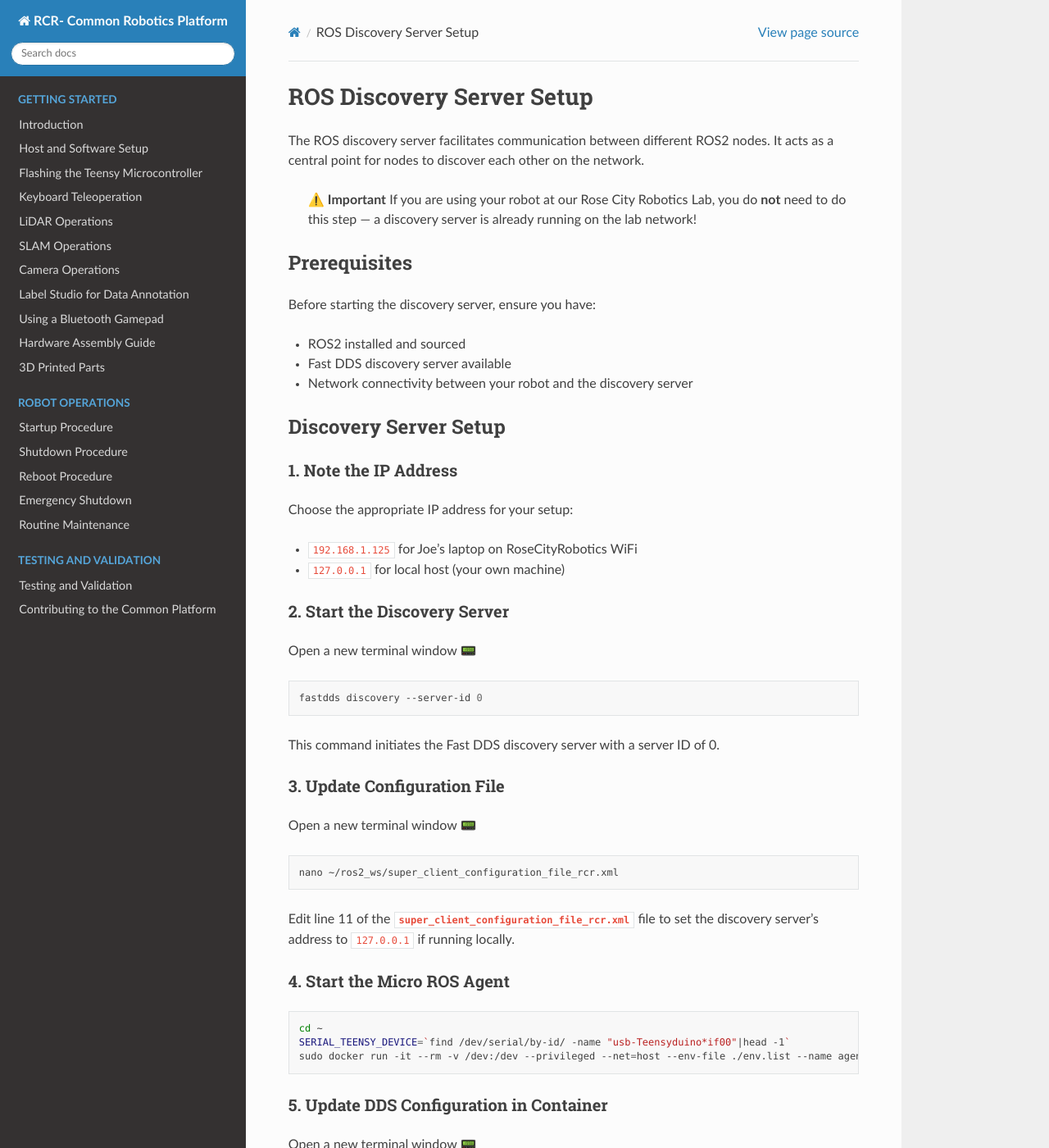
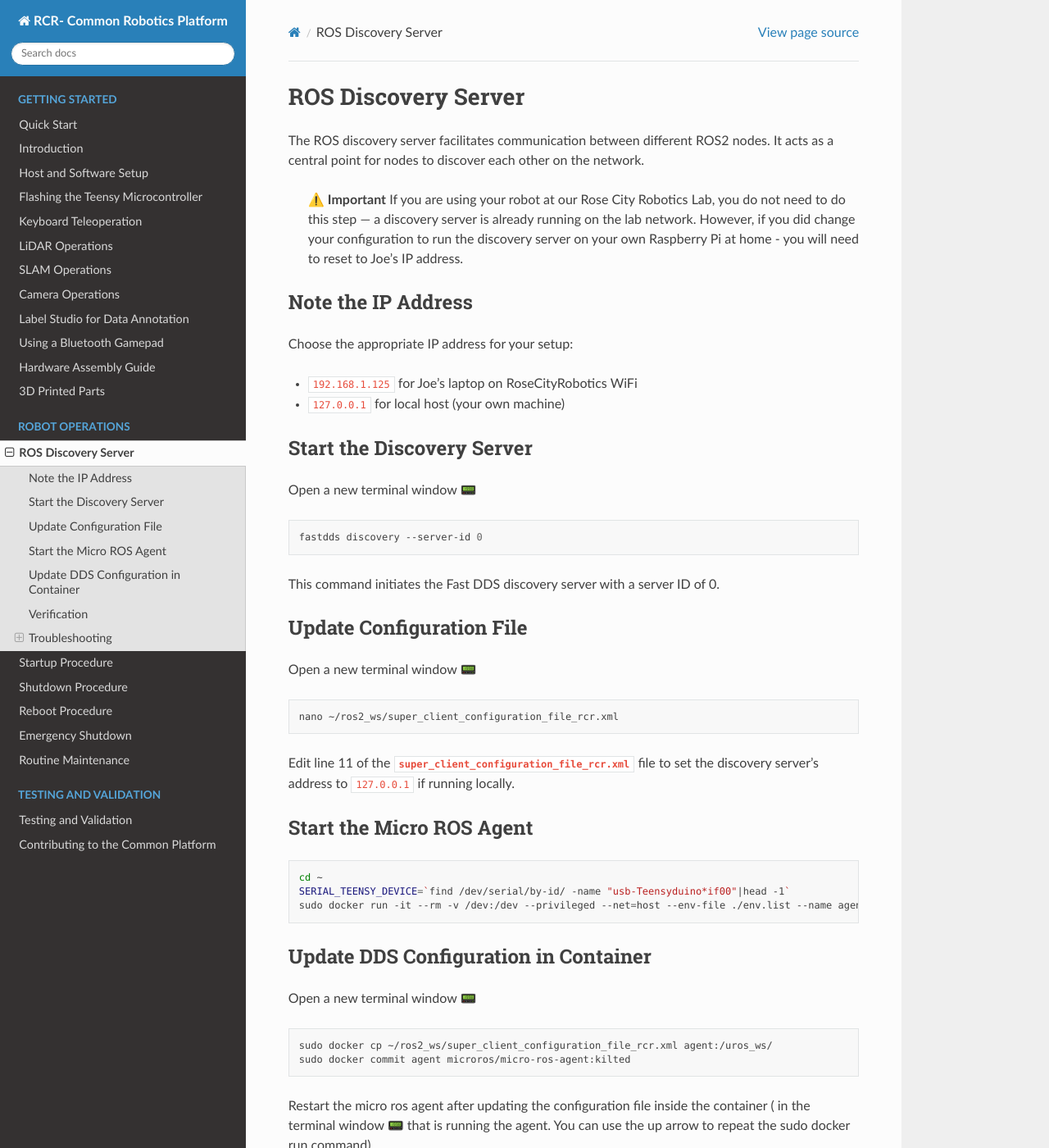
Before and after one commit to RoseCityRobotics/common_platform, a Sphinx documentation site: the page built from docs/source/operations/discovery_server.md, in a window 1280 px wide and 1400 px high. Shown: the whole window at 82% size. Built offline with Sphinx 7.4.7 and the Read the Docs theme 3.1.0, drawn with Linux system fonts in a browser that asks for light colours; pages that are not in the unit, such as notebooks, are missing from menus.

Commit message:
updating docs

````diff
--- a/docs/source/operations/discovery_server.md
+++ b/docs/source/operations/discovery_server.md
@@ -1,26 +1,17 @@
-# ROS Discovery Server Setup
+# ROS Discovery Server
 
 The ROS discovery server facilitates communication between different ROS2 nodes. It acts as a central point for nodes to discover each other on the network.
 
 > ⚠️ **Important**
-> If you are using your robot at our Rose City Robotics Lab, you do **not** need to do this step — a discovery server is already running on the lab network!
+> If you are using your robot at our Rose City Robotics Lab, you do not need to do this step — a discovery server is already running on the lab network. However, if you did change your configuration to run the discovery server on your own Raspberry Pi at home - you will need to reset to Joe's IP address.
 
-## Prerequisites
-
-Before starting the discovery server, ensure you have:
-- ROS2 installed and sourced
-- Fast DDS discovery server available
-- Network connectivity between your robot and the discovery server
-
-## Discovery Server Setup
-
-### 1. Note the IP Address
+## Note the IP Address
 
 Choose the appropriate IP address for your setup:
 - `192.168.1.125` for Joe's laptop on RoseCityRobotics WiFi
 - `127.0.0.1` for local host (your own machine)
 
-### 2. Start the Discovery Server
+## Start the Discovery Server
 
 Open a new terminal window 📟
 
@@ -30,7 +21,7 @@
 
 This command initiates the Fast DDS discovery server with a server ID of 0.
 
-### 3. Update Configuration File
+## Update Configuration File
 
 Open a new terminal window 📟
 
@@ -40,7 +31,7 @@
 
 Edit line 11 of the **`super_client_configuration_file_rcr.xml`** file to set the discovery server's address to `127.0.0.1` if running locally.
 
-### 4. Start the Micro ROS Agent
+## Start the Micro ROS Agent
 
 ```bash
 cd ~
@@ -48,7 +39,7 @@
 sudo docker run -it --rm -v /dev:/dev --privileged --net=host --env-file ./env.list --name agent microros/micro-ros-agent:kilted serial --dev ${SERIAL_TEENSY_DEVICE} -v4
 ```
 
-### 5. Update DDS Configuration in Container
+## Update DDS Configuration in Container
 
 Open a new terminal window 📟
 
````
Also changed, not shown: docs/source/index.md (+2 -0 lines), docs/source/quick_start.md (+1 -3 lines).
